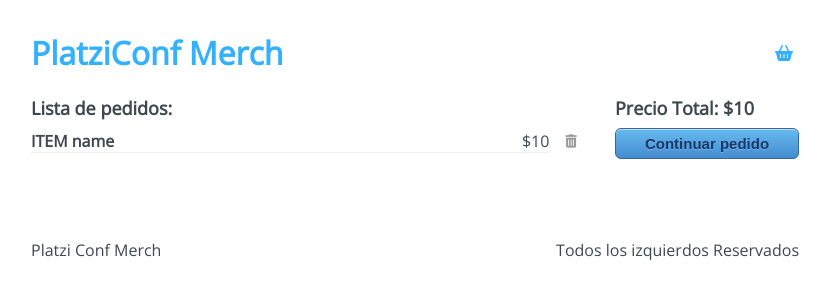
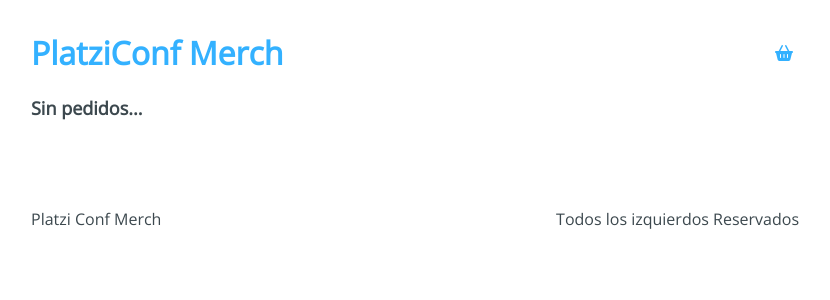
Before and after one commit to LeonelValencia/temazcalli_barra-dandelion, a React app: page /checkout in a window 1280 px wide. Shown: the top 300 px of the page, without its empty margins (225-1055 px from the left). Built offline with nearby package versions, Linux system fonts and the light colour scheme.

Commit message:
useContext en checkout page

```diff
--- a/src/containers/Checkout.jsx
+++ b/src/containers/Checkout.jsx
@@ -1,28 +1,46 @@
-import React from 'react';
+import React, {useContext} from 'react';
 import { Link } from "react-router-dom";
+import AppContex from '../context/AppContext';
 import '../styles/components/Checkout.css'
 
 const Checkout = () => {
+    const { state, removeFromCart } = useContext(AppContex);
+    const { cart } = state;
+
+    const handleRemove = (product, i) => () => {
+        removeFromCart(product, i);
+    };
+
+    const handleSumTotal = () => {
+        const reducer = (accumulator, currentValue) => accumulator + currentValue.price;
+        const sum = cart.reduce(reducer, 0);
+        return sum;
+    }
+
     return (
         <div className="Checkout">
             <div className="Checkout-content">
-                <h3>Lista de pedidos:</h3>
+                {cart.length > 0 ? <h3>Lista de pedidos:</h3> : <h3>Sin pedidos...</h3> }
+                {cart.map((item, i) => (
                     <div className="Checkout-item">
                         <div className="Checkout-element">
-                        <h4>ITEM name</h4>
-                        <span>$10</span>
+                            <h4>{item.title}</h4>
+                            <span>${item.price}</span>
                         </div>
-                    <button type='button'>
+                        <button type='button' onClick={handleRemove(item, i)}>
                             <li className='fas fa-trash-alt'/>
                         </button>
                     </div>
+                ))}
             </div>
+            {cart.length > 0 && (
                 <div className="Checkout-sidebar">
-                <h3>Precio Total: $10</h3>
+                    <h3>{`Precio Total: $${handleSumTotal()}`}</h3>
                     <Link to='/checkout/information'>
                         <button type='button'>Continuar pedido</button>
                     </Link>
                 </div>
+            )}
         </div>
     );
 }
--- a/src/hooks/useInitialState.js
+++ b/src/hooks/useInitialState.js
@@ -10,10 +10,10 @@
             cart: [...state.cart, payload]
         })
     }
-    const removeFromCart = payload => {
+    const removeFromCart = (payload, indexToRemove) => {
         setState({
             ...state,
-            cart: state.cart.filter(items => items.id != payload.id)
+            cart: state.cart.filter((_item,indexCurrent) => indexCurrent !== indexToRemove)
         })
     }
 
```
Lines whose indentation alone changed are shown as unchanged.
